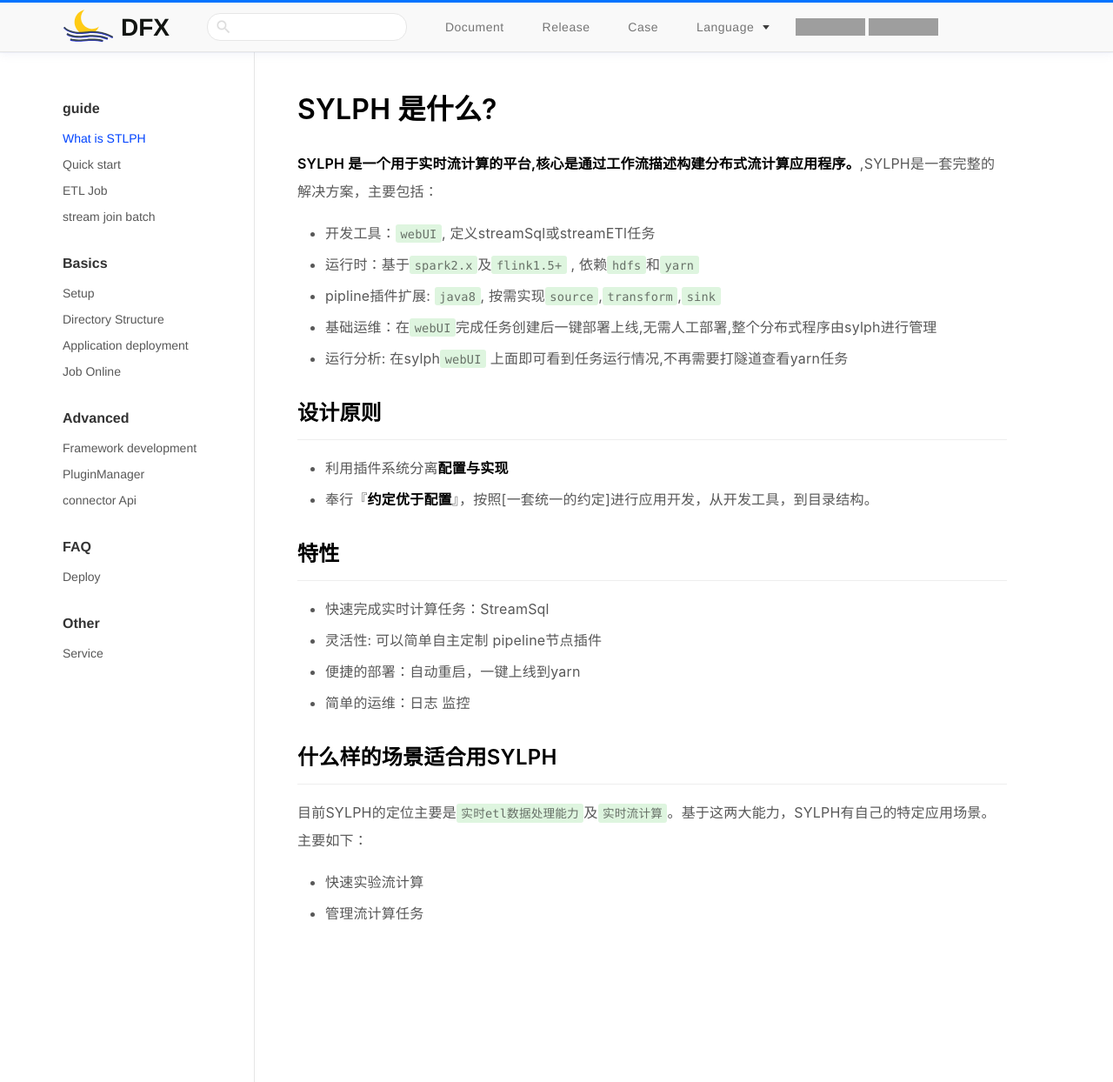
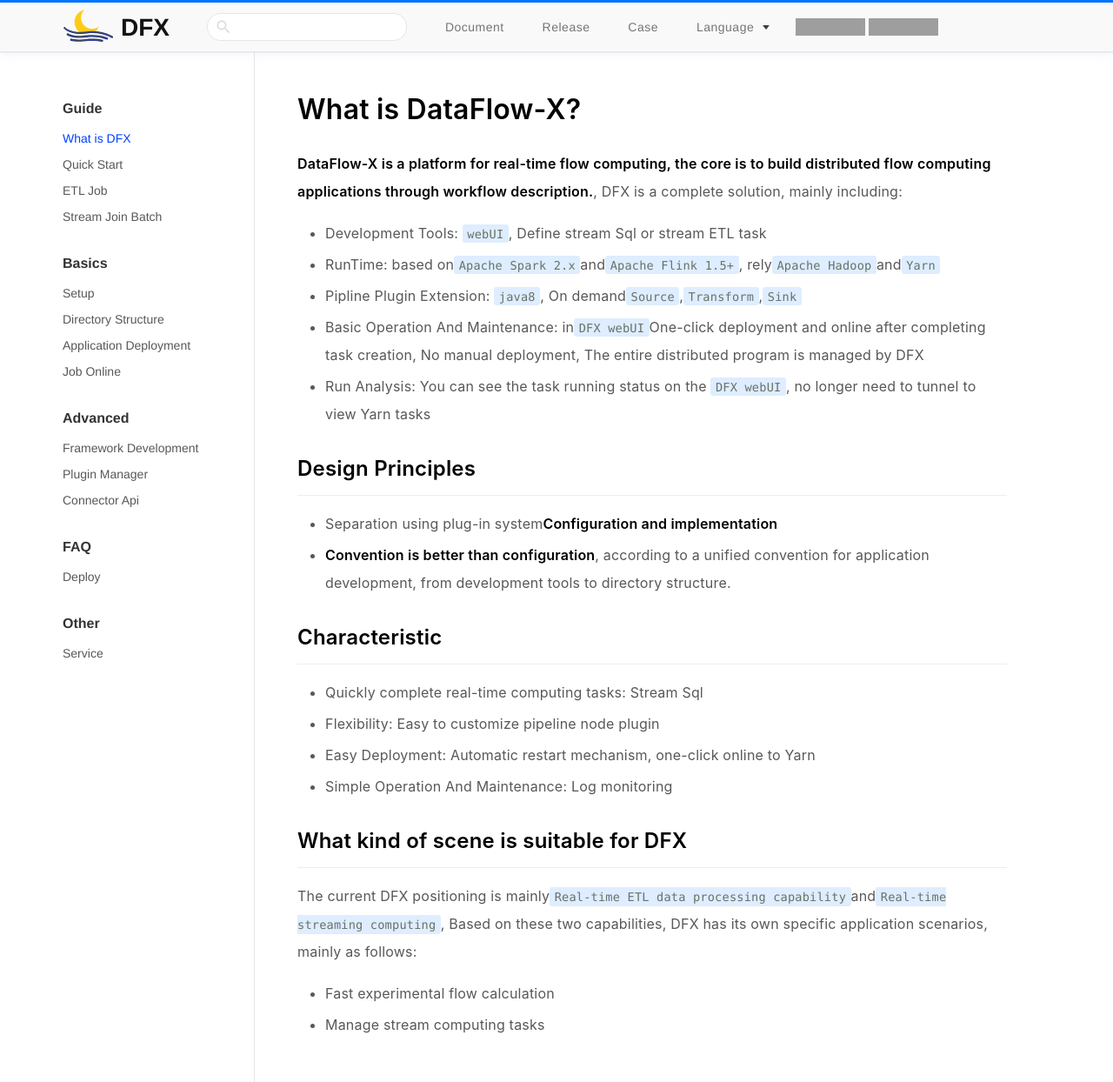
Before and after one commit to eklowlabs/eklowlabs.github.io, a Jekyll site: the page open_flow/bigdata/dfx/core_pages/language/en/docs/intro/index.html, which Jekyll copies as it is, in a window 1280 px wide and 1244 px high. Shown: the whole window at 87% size. Built offline with Jekyll 4.4.1, drawn with Linux system fonts in a browser that asks for light colours; grey boxes are pictures that could not be loaded.

Commit message:
Success Build EklowLabs Home

```diff
--- a/open_flow/bigdata/dfx/assets/css/index.css
+++ b/open_flow/bigdata/dfx/assets/css/index.css
@@ -848,7 +848,7 @@
   margin: 0;
   font-size: 85%;
   color: #687168;
-  background-color: #def5df;
+  background-color: rgba(0, 115, 255, 0.13);
   border-radius: 3px;
 }
 .markdown-body code::before,
--- a/open_flow/bigdata/dfx/core_pages/language/en/docs/intro/index.html
+++ b/open_flow/bigdata/dfx/core_pages/language/en/docs/intro/index.html
@@ -35,16 +35,14 @@
                     <li><a href="/open_flow/bigdata/dfx/core_pages/language/en">English</a></li>
                 </ul>
             </li>
-
             <li>
                 <iframe src="https://ghbtns.com/github-btn.html?user=eklowlabs&repo=DataFlow-X&type=star&count=true"
                         frameborder="0" scrolling="0" width="80px" height="20px"></iframe>
                 <iframe src="https://ghbtns.com/github-btn.html?user=eklowlabs&repo=DataFlow-X&type=fork&count=true"
                         frameborder="0" scrolling="0" width="80px" height="20px"></iframe>
             </li>
+        </ul>
 
-
-        </ul>
         <a id="mobileTrigger" href="#" class="mobile-trigger">
             <ul>
                 <li></li>
@@ -58,35 +56,33 @@
 <div id="container">
     <div class="page-main">
         <article class="markdown-body">
-            <h1>SYLPH 是什么?</h1>
-            <p><strong>SYLPH 是一个用于实时流计算的平台,核心是通过工作流描述构建分布式流计算应用程序。</strong>,SYLPH是一套完整的解决方案，主要包括：</p>
+            <h1>What is DataFlow-X?</h1>
+            <p><strong>DataFlow-X is a platform for real-time flow computing, the core is to build distributed flow computing applications through workflow description.</strong>, DFX is a complete solution, mainly including: </p>
             <ul>
-                <li>开发工具：<code>webUI</code>, 定义streamSql或streamETl任务</li>
-                <li>运行时：基于<code>spark2.x</code>及<code>flink1.5+</code> , 依赖<code>hdfs</code>和<code>yarn</code></li>
-                <li>pipline插件扩展: <code>java8</code>, 按需实现<code>source</code>,<code>transform</code>,<code>sink</code>
-                </li>
-                <li>基础运维：在<code>webUI</code>完成任务创建后一键部署上线,无需人工部署,整个分布式程序由sylph进行管理</li>
-                <li>运行分析: 在sylph<code>webUI</code> 上面即可看到任务运行情况,不再需要打隧道查看yarn任务</li>
+                <li>Development Tools: <code>webUI</code>, Define stream Sql or stream ETL task</li>
+                <li>RunTime: based on<code>Apache Spark 2.x</code>and<code>Apache Flink 1.5+</code>, rely<code>Apache Hadoop</code>and<code>Yarn</code></li>
+                <li>Pipline Plugin Extension: <code>java8</code>, On demand<code>Source</code>,<code>Transform</code>,<code>Sink</code></li>
+                <li>Basic Operation And Maintenance: in<code>DFX webUI</code>One-click deployment and online after completing task creation, No manual deployment, The entire distributed program is managed by DFX</li>
+                <li>Run Analysis: You can see the task running status on the <code>DFX webUI</code>, no longer need to tunnel to view Yarn tasks</li>
             </ul>
-            <h2 id="设计原则"><a class="markdown-anchor" href="#设计原则">#</a> 设计原则</h2>
+            <h2 id="Design Principles"><a class="markdown-anchor" href="#Design Principles">#</a> Design Principles</h2>
             <ul>
-                <li>利用插件系统分离<strong>配置与实现</strong></li>
-                <li>奉行『<strong>约定优于配置</strong>』，按照[一套统一的约定]进行应用开发，从开发工具，到目录结构。</li>
+                <li>Separation using plug-in system<strong>Configuration and implementation</strong></li>
+                <li><strong>Convention is better than configuration</strong>, according to a unified convention for application development, from development tools to directory structure.</li>
             </ul>
-            <h2 id="特性"><a class="markdown-anchor" href="#特性">#</a> 特性</h2>
+            <h2 id="Characteristic"><a class="markdown-anchor" href="#Characteristic">#</a> Characteristic</h2>
             <ul>
-                <li>快速完成实时计算任务：StreamSql</li>
-                <li>灵活性: 可以简单自主定制 pipeline节点插件</li>
-                <li>便捷的部署：自动重启，一键上线到yarn</li>
-                <li>简单的运维：日志 监控</li>
+                <li>Quickly complete real-time computing tasks: Stream Sql</li>
+                <li>Flexibility: Easy to customize pipeline node plugin</li>
+                <li>Easy Deployment: Automatic restart mechanism, one-click online to Yarn</li>
+                <li>Simple Operation And Maintenance: Log monitoring</li>
             </ul>
-            <h2 id="什么样的场景适合用sylph"><a class="markdown-anchor" href="#什么样的场景适合用sylph">#</a> 什么样的场景适合用SYLPH</h2>
-            <p>目前SYLPH的定位主要是<code>实时etl数据处理能力</code>及<code>实时流计算</code>。基于这两大能力，SYLPH有自己的特定应用场景。主要如下：</p>
+            <h2 id="What kind of scene is suitable for DFX"><a class="markdown-anchor" href="#What kind of scene is suitable for DFX">#</a> What kind of scene is suitable for DFX</h2>
+            <p>The current DFX positioning is mainly<code>Real-time ETL data processing capability</code>and<code>Real-time streaming computing</code>, Based on these two capabilities, DFX has its own specific application scenarios, mainly as follows: </p>
             <ul>
-                <li>快速实验流计算</li>
-                <li>管理流计算任务</li>
+                <li>Fast experimental flow calculation</li>
+                <li>Manage stream computing tasks</li>
             </ul>
-
         </article>
 
         <aside id="mobileAside" class="toc">
@@ -104,51 +100,43 @@
                 </ul>
             </div>
             <dl>
-                <dt>guide</dt>
+                <dt>Guide</dt>
                 <dd>
                     <ul>
-                        <li><a href="/open_flow/bigdata/sylphta/sylph/en/docs/intro/index.html" class="cur">What is
-                            STLPH</a></li>
-                        <li><a href="/open_flow/bigdata/sylphta/sylph/en/docs/intro/quickstart.html" class="">Quick
-                            start</a></li>
-                        <li><a href="/open_flow/bigdata/sylphta/sylph/en/docs/intro/etl.html" class="">ETL Job</a></li>
-                        <li><a href="/open_flow/bigdata/sylphta/sylph/en/docs/intro/batch-join.html" class="">stream
-                            join batch</a></li>
+                        <li><a href="/open_flow/bigdata/dfx/core_pages/language/en/docs/intro/index.html" class="cur">What is DFX</a></li>
+                        <li><a href="/open_flow/bigdata/dfx/core_pages/language/en/docs/intro/quickstart.html" class="">Quick Start</a></li>
+                        <li><a href="/open_flow/bigdata/dfx/core_pages/language/en/docs/intro/etl.html" class="">ETL Job</a></li>
+                        <li><a href="/open_flow/bigdata/dfx/core_pages/language/en/docs/intro/batch-join.html" class="">Stream Join Batch</a></li>
                     </ul>
                 </dd>
                 <dt>Basics</dt>
                 <dd>
                     <ul>
-                        <li><a href="/open_flow/bigdata/sylphta/sylph/en/docs/basics/setup.html" class="">Setup</a></li>
-                        <li><a href="/open_flow/bigdata/sylphta/sylph/en/docs/basics/structure.html" class="">Directory
-                            Structure</a></li>
-                        <li><a href="/open_flow/bigdata/sylphta/sylph/en/docs/basics/deployment.html" class="">Application
-                            deployment</a></li>
-                        <li><a href="/open_flow/bigdata/sylphta/sylph/en/docs/basics/online.html" class="">Job
-                            Online</a></li>
+                        <li><a href="/open_flow/bigdata/dfx/core_pages/language/en/docs/basics/setup.html" class="">Setup</a></li>
+                        <li><a href="/open_flow/bigdata/dfx/core_pages/language/en/docs/basics/structure.html" class="">Directory Structure</a></li>
+                        <li><a href="/open_flow/bigdata/dfx/core_pages/language/en/docs/basics/deployment.html" class="">Application Deployment</a></li>
+                        <li><a href="/open_flow/bigdata/dfx/core_pages/language/en/docs/basics/online.html" class="">Job Online</a></li>
                     </ul>
                 </dd>
                 <dt>Advanced</dt>
                 <dd>
                     <ul>
-                        <li><a href="/open_flow/bigdata/sylphta/sylph/en/docs/advanced/framework.html" class="">Framework
-                            development</a></li>
-                        <li><a href="/open_flow/bigdata/sylphta/sylph/en/docs/advanced/plugin_manager.html" class="">PluginManager</a>
+                        <li><a href="/open_flow/bigdata/dfx/core_pages/language/en/docs/advanced/framework.html" class="">Framework Development</a></li>
+                        <li><a href="/open_flow/bigdata/dfx/core_pages/language/en/docs/advanced/plugin_manager.html" class="">Plugin Manager</a>
                         </li>
-                        <li><a href="/open_flow/bigdata/sylphta/sylph/en/docs/advanced/plugin_api.html" class="">connector
-                            Api</a></li>
+                        <li><a href="/open_flow/bigdata/dfx/core_pages/language/en/docs/advanced/plugin_api.html" class="">Connector Api</a></li>
                     </ul>
                 </dd>
                 <dt>FAQ</dt>
                 <dd>
                     <ul>
-                        <li><a href="/open_flow/bigdata/sylphta/sylph/en/docs/faq/deploy.html" class="">Deploy</a></li>
+                        <li><a href="/open_flow/bigdata/dfx/core_pages/language/en/docs/faq/deploy.html" class="">Deploy</a></li>
                     </ul>
                 </dd>
                 <dt>Other</dt>
                 <dd>
                     <ul>
-                        <li><a href="/open_flow/bigdata/sylphta/sylph/en/docs/basics/service.html" class="">Service</a>
+                        <li><a href="/open_flow/bigdata/dfx/core_pages/language/en/docs/basics/service.html" class="">Service</a>
                         </li>
                     </ul>
                 </dd>
```
Also changed, not shown: open_flow/bigdata/dfx/core_pages/language/zh-cn/docs/intro/index.html (+28 -41 lines).
